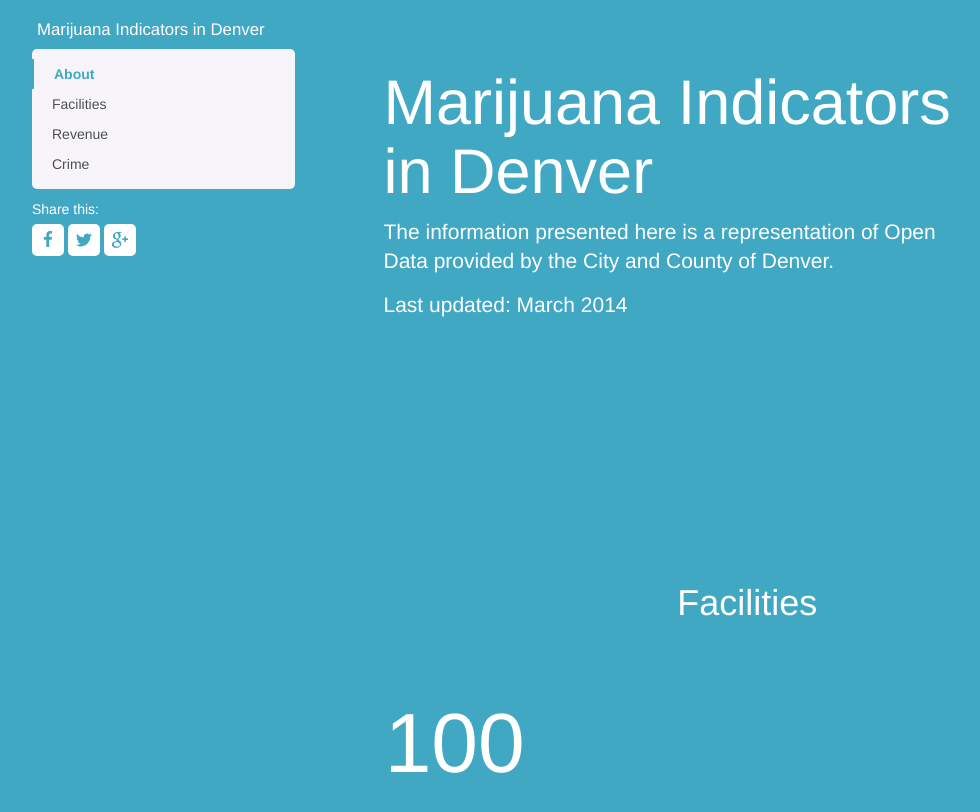
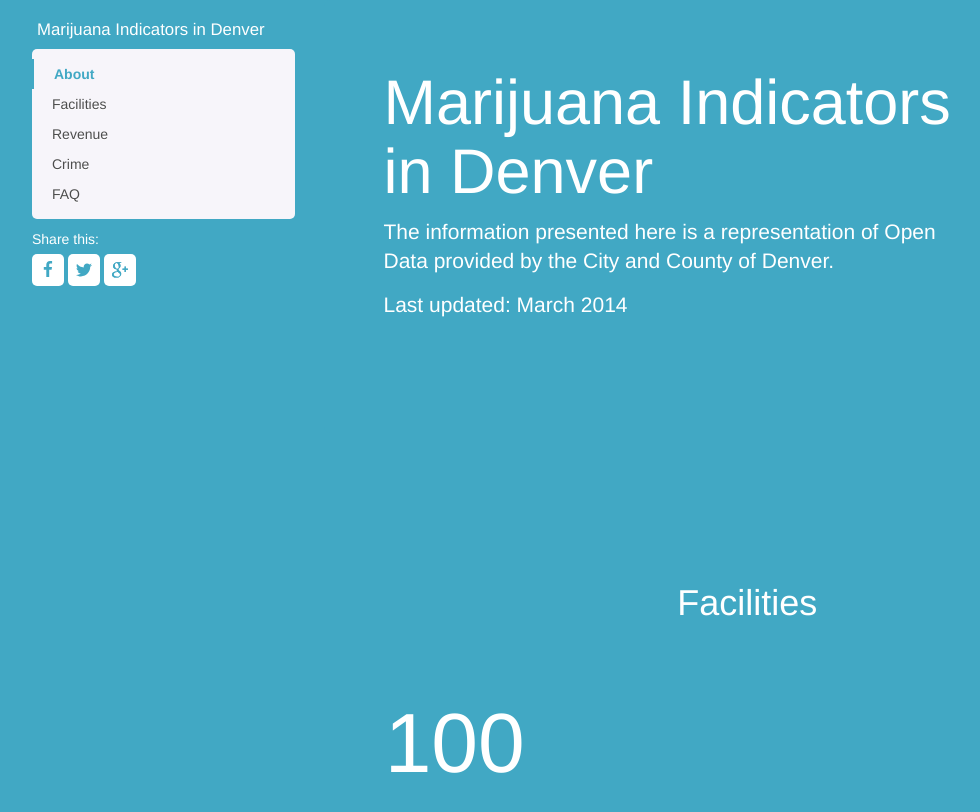
Before and after one commit to boonrs/denver-marijuana-infographic, a Jekyll site: the page built from index.html, in a window 1280 px wide and 900 px high. Shown: the top 812 px of the window, without its empty margins (39-1019 px from the left). Built offline with Jekyll 4.4.1, drawn with Linux system fonts in a browser that asks for light colours; Markdown is read by kramdown in place of the engine named in the settings.

Commit message:
re-adds faq to nav

```diff
--- a/index.html
+++ b/index.html
@@ -25,6 +25,7 @@ title: {{ site.name }}
             <li><a href="#facilities">Facilities</a></li>
             <li><a href="#revenue">Revenue</a></li>
             <li><a href="#crime">Crime</a></li>
+            <li><a href="#faq">FAQ</a></li>
           </ul>
         </div>
     </nav>
@@ -39,6 +40,7 @@ title: {{ site.name }}
           <li><a href="#facilities">Facilities</a></li>
           <li><a href="#revenue">Revenue</a></li>
           <li><a href="#crime">Crime</a></li>
+          <li><a href="#faq">FAQ</a></li>
         </ul>
 
 
```
